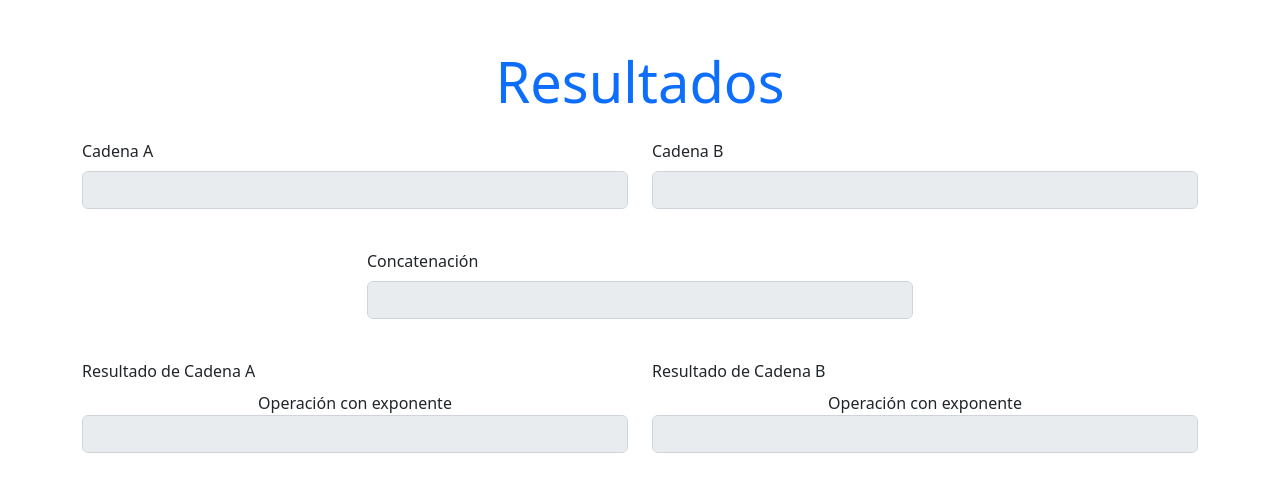
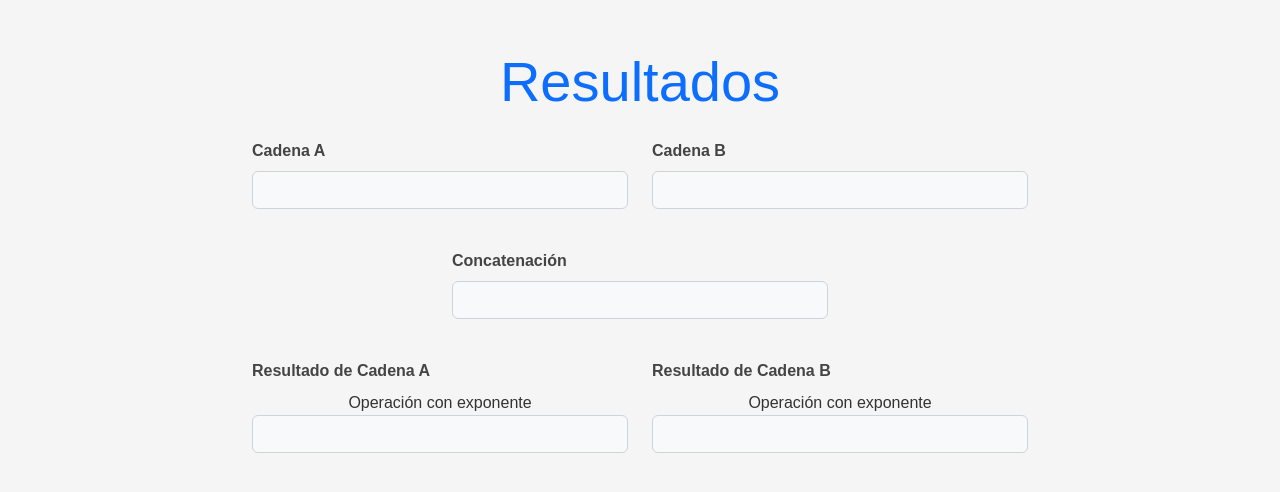
Before and after one commit to RicJim/cadenas-simbolos, a Flask app: page /resultado in a window 1280 px wide. Shown: the top 492 px of the page. Run offline with Flask 3, Linux system fonts and the light colour scheme; some libraries are stand-ins or nearby versions.

Commit message:
Update commit

```diff
--- a/static/styles/style.css
+++ b/static/styles/style.css
@@ -1,26 +1,54 @@
+body {
+    font-family: Arial, sans-serif;
+    background-color: #f5f5f5;
+    color: #333;
+}
+
+.container {
+    max-width: 800px;
+    margin: 0 auto;
+}
+
 .textbox-container {
     display: flex;
     align-items: center;
-    margin-bottom: 10px;
+    margin-bottom: 20px;
 }
 
 .textbox-container label {
     margin-right: 10px;
+    color: #555;
 }
 
-.longitud{
+.longitud {
     width: 15%;
     padding: 2px 5px;
-    margin: 10px 0;
+    margin: 10px 0px;
+    border: 1px solid #ccc;
+    border-radius: 5px;
+    background-color: #fff;
 }
 
 input {
     width: 50%;
     padding: 5px;
+    border: 1px solid #ccc;
+    border-radius: 5px;
+    background-color: #fff;
 }
 
 label {
     display: flex;
     align-items: center;
     margin-right: 10px;
+    font-weight: bold;
+    color: #444;
 }
+
+.form-container {
+    padding: 20px;
+    border: 1px solid #ccc;
+    border-radius: 10px;
+    background-color: #fff;
+    box-shadow: 0 2px 5px rgba(0, 0, 0, 0.1);
+}
--- a/templates/index.html
+++ b/templates/index.html
@@ -56,11 +56,11 @@
                     <label>Operación de concatenación</label>
                     <div class="form-check">
                         <input class="form-check-input" type="radio" name="radio-option" value="1" checked>
-                        <label class="form-check-label">A*B</label>
+                        <label class="form-check-label">A * B</label>
                     </div>
                     <div class="form-check">
                         <input class="form-check-input" type="radio" name="radio-option" value="2">
-                        <label class="form-check-label">B*A</label>
+                        <label class="form-check-label">B * A</label>
                     </div>
                 </div>
             </div>
--- a/templates/resultados.html
+++ b/templates/resultados.html
@@ -11,13 +11,13 @@
         <div class="col-md-6">
             <div class="mb-3">
                 <label class="form-label">Cadena A</label>
-                <input type="text" class="form-control" value="{{ cadena1 }}" disabled>
+                <input type="text" class="form-control bg-light text-center" value="{{ cadena1 }}" disabled>
             </div>
         </div>
         <div class="col-md-6">
             <div class="mb-3">
                 <label class="form-label">Cadena B</label>
-                <input type="text" class="form-control" value="{{ cadena2 }}" disabled>
+                <input type="text" class="form-control bg-light text-center" value="{{ cadena2 }}" disabled>
             </div>
         </div>
     </div>
@@ -26,7 +26,7 @@
         <div class="col-md-6">
             <div class="mb-3">
                 <label for="resultado-concatenacion" class="form-label">Concatenación</label>
-                <input type="text" class="form-control" id="resultado-concatenacion" name="resultado-concatenacion" value="{{ concatenacion }}" disabled>
+                <input type="text" class="form-control bg-light text-center" id="resultado-concatenacion" name="resultado-concatenacion" value="{{ concatenacion }}" disabled>
             </div>
         </div>
     </div>
@@ -35,15 +35,15 @@
         <div class="col-md-6">
             <div class="mb-3">
                 <label for="resultado-cadena-a" class="form-label">Resultado de Cadena A</label>
-                <div class="operacion-exponente">Operación con exponente</div>
-                <input type="text" class="form-control" id="resultado-cadena-a" name="resultado-cadena-a" value="{{ cadena_a }}" disabled>
+                <div class="operacion-exponente font-weight-bold text-center">Operación con exponente</div>
+                <input type="text" class="form-control bg-light text-center" id="resultado-cadena-a" name="resultado-cadena-a" value="{{ cadena_a }}" disabled>
             </div>
         </div>
         <div class="col-md-6">
             <div class="mb-3">
                 <label for="resultado-cadena-b" class="form-label">Resultado de Cadena B</label>
-                <div class="operacion-exponente">Operación con exponente</div>
-                <input type="text" class="form-control" id="resultado-cadena-b" name="resultado-cadena-b" value="{{ cadena_b }}" disabled>
+                <div class="operacion-exponente font-weight-bold text-center">Operación con exponente</div>
+                <input type="text" class="form-control bg-light text-center" id="resultado-cadena-b" name="resultado-cadena-b" value="{{ cadena_b }}" disabled>
             </div>
         </div>
     </div>
```
Also changed, not shown: static/js/main.js (+16 -13 lines).
